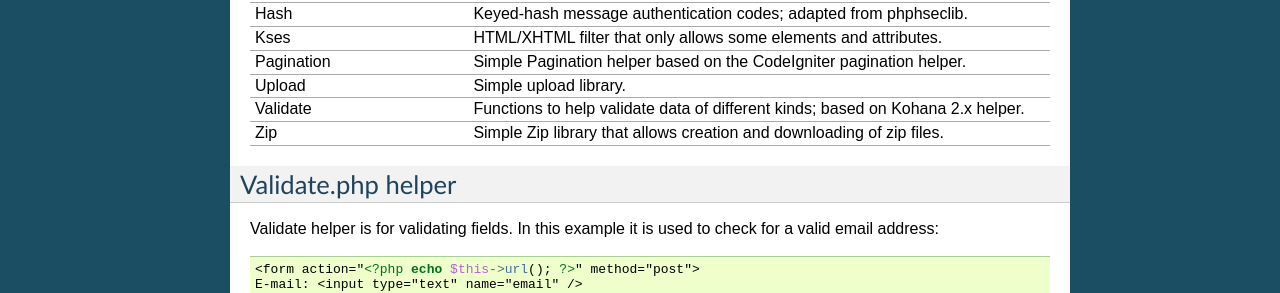
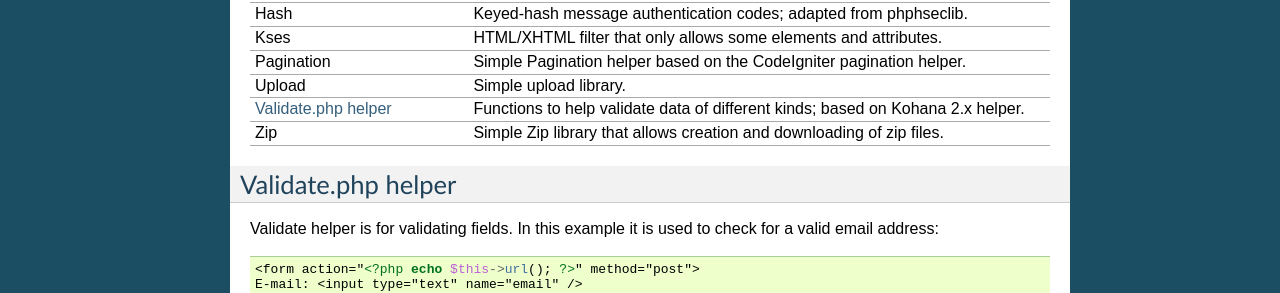
Before and after one commit to wolfcms/docs.wolfcms.org, a Sphinx documentation site: the page built from source/helpers.rst, in a window 1280 px wide. Shown: the part 604-897 px from the top of the page. Built offline with Sphinx 7.4.7, drawn with Linux system fonts in a browser that asks for light colours; pages that are not in the unit, such as notebooks, are missing from menus; some of the changed lines change nothing that is shown.

Commit message:
Add internal link

```diff
--- a/source/helpers.rst
+++ b/source/helpers.rst
@@ -44,7 +44,7 @@ Helpers currently supplied with Wolf CMS
      - Simple Pagination helper based on the CodeIgniter pagination helper.
    * - Upload
      - Simple upload library.
-   * - Validate
+   * - :ref:`validate`
      - Functions to help validate data of different kinds; based on Kohana 2.x helper.
    * - Zip
      - Simple Zip library that allows creation and downloading of zip files.
```
